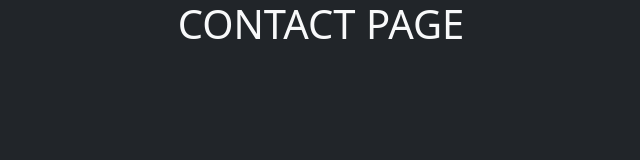
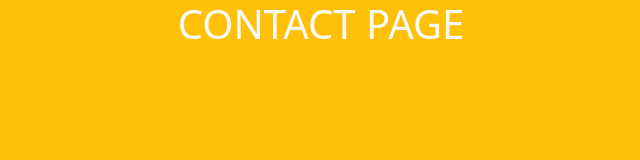
Before and after one commit to ganesh76200/portfolio, a plain HTML site: page about.html in a window 1280 px wide. Shown: the whole page, without its empty margins (319-959 px from the left). Drawn offline with nearby package versions, Linux system fonts and the light colour scheme.

Commit message:
size upadate

```diff
--- a/about.html
+++ b/about.html
@@ -6,7 +6,7 @@
     <title>Bootstrap By SKILLHUB</title>
     <link href="https://cdn.jsdelivr.net/npm/bootstrap@5.2.0-beta1/dist/css/bootstrap.min.css" rel="stylesheet">
   </head>
-  <body class="vh-100 d-flex justify-content-center alighn-items-center bg-dark text-light">
+  <body class="vh-100 d-flex justify-content-center alighn-items-center bg-warning text-light">
     <h1>CONTACT PAGE</h1>
 
     <script src="https://cdn.jsdelivr.net/npm/bootstrap@5.2.0-beta1/dist/js/bootstrap.bundle.min.js" ></script>
```
